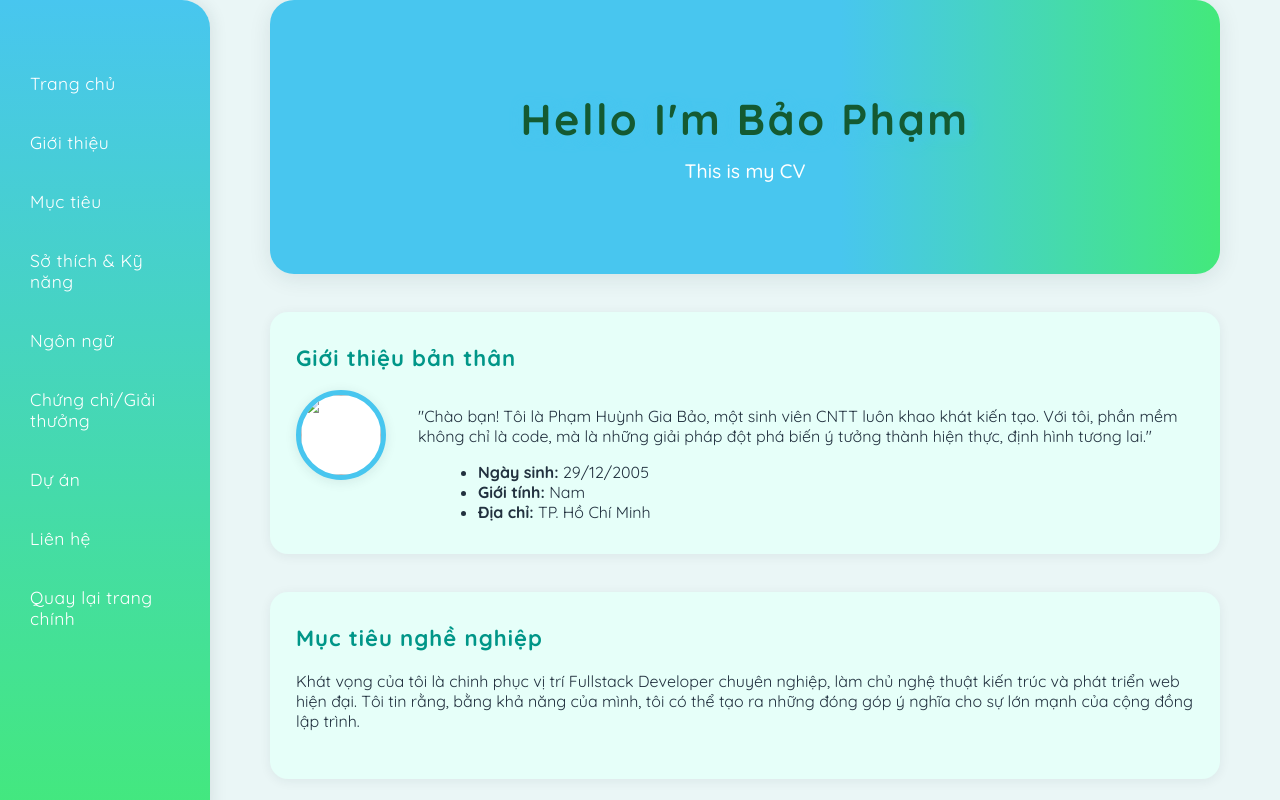
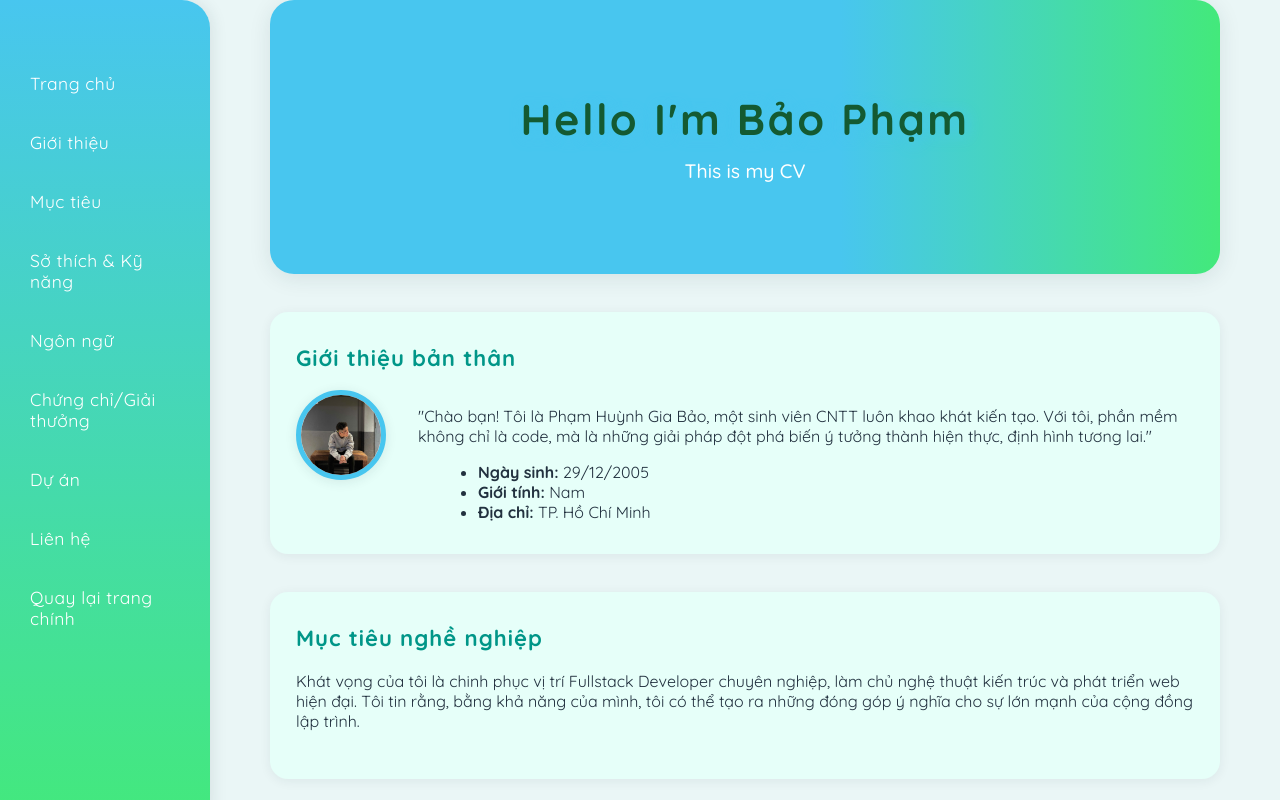
Before and after one commit to Bao1564/CV-BAO-PHAM, a plain HTML site: page index.html in a window 1280 px wide. Shown: the top 800 px of the page. Drawn offline with Linux system fonts and the light colour scheme; the site is published under a folder, as on GitHub Pages, so addresses that start at the root find nothing.

Commit message:
Update index.html

```diff
--- a/index.html
+++ b/index.html
@@ -273,7 +273,7 @@
     <section id="about">
       <h2>Giới thiệu bản thân</h2>
       <div class="about-flex">
-        <img class="avatar" src="/avata.jpg" alt="">
+        <img class="avatar" src="avata.jpg" alt="">
         <div>
           <p>"Chào bạn! Tôi là Phạm Huỳnh Gia Bảo, một sinh viên CNTT luôn khao khát kiến tạo. Với tôi, phần mềm không chỉ là code, mà là những giải pháp đột phá biến ý tưởng thành hiện thực, định hình tương lai."
 
```
